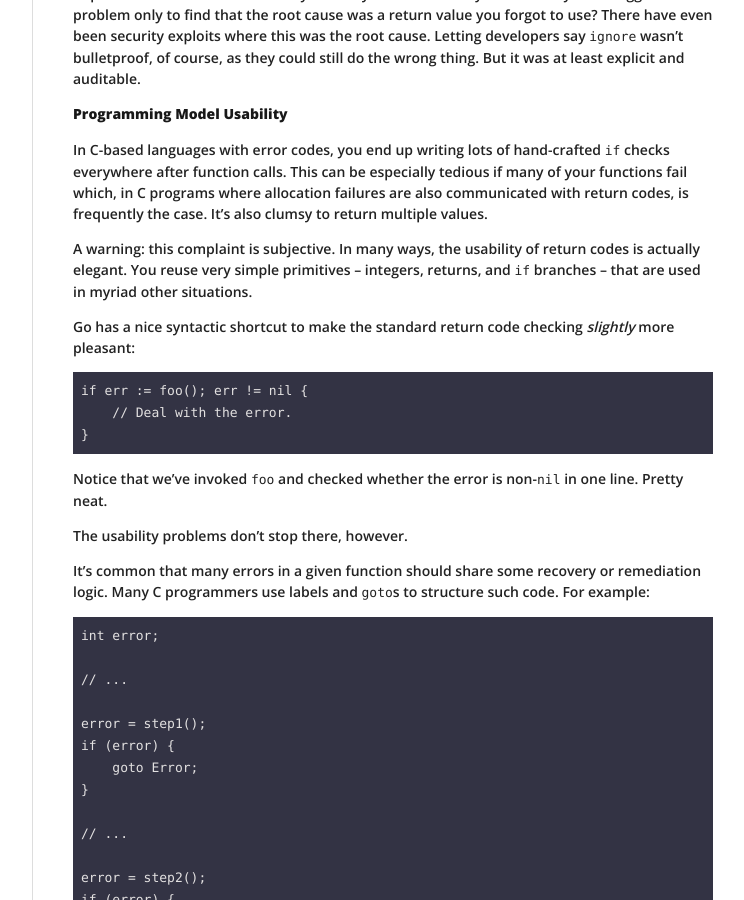
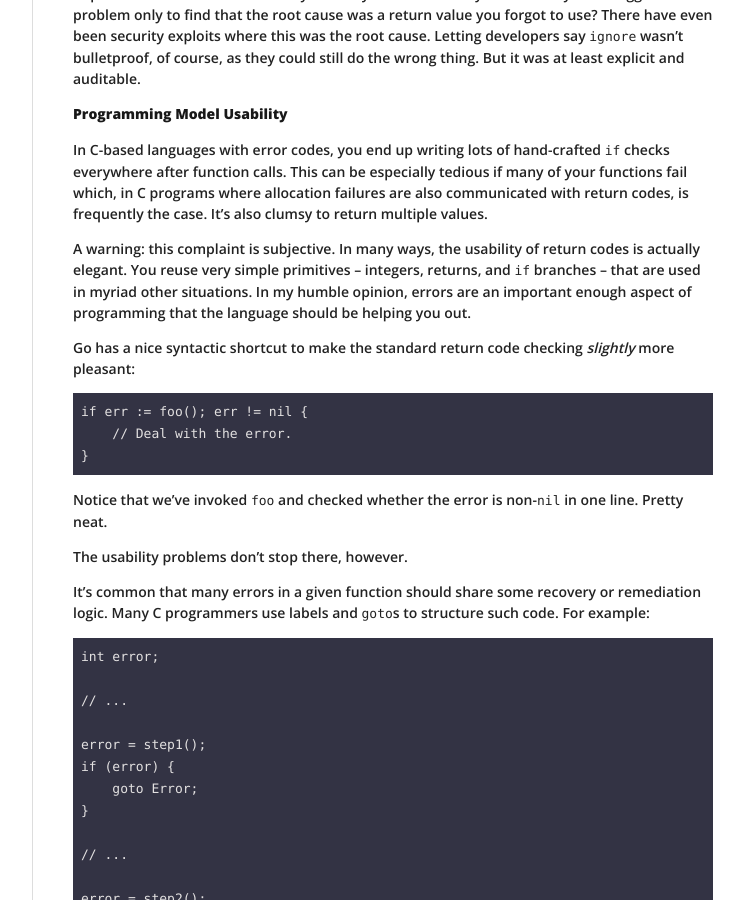
Before and after one commit to joeduffy/joeduffy.github.io, a Jekyll site: the page built from _posts/2016-02-07-the-error-model.md, in a window 1280 px wide and 900 px high, scrolled down 4724 px. Shown: the whole window, without its empty margins (378-1122 px from the left). Built offline with Jekyll 4.4.1, drawn with Linux system fonts in a browser that asks for light colours; nearby versions of some CDN libraries; comment, search, counter and statistics services are not loaded; some of the changed text lies outside the part shown.

Commit message:
Add some new text

```diff
--- a/_posts/2016-02-07-the-error-model.md
+++ b/_posts/2016-02-07-the-error-model.md
@@ -127,7 +127,7 @@ This is the typical pattern, where a return of `0` means success and non-zero me
 
 Most systems offer constants representing the set of error codes rather than magic numbers.  There may or may not be
 functions you can use to get extra information about the most recent error (like `errno` in standard C and
-`GetLastError` in Win32)  A return code really isn't anything special in the language -- it's just a return value.
+`GetLastError` in Win32).  A return code really isn't anything special in the language -- it's just a return value.
 
 C has long used error codes.  As a result, most C-based ecosystems do.  More low-level systems code has been written
 using the return code discipline than any other.  [Linux does](http://linux.die.net/man/3/errno), as do countless
@@ -227,7 +227,8 @@ calls.  This can be especially tedious if many of your functions fail which, in
 also communicated with return codes, is frequently the case.  It's also clumsy to return multiple values.
 
 A warning: this complaint is subjective.  In many ways, the usability of return codes is actually elegant.  You reuse
-very simple primitives -- integers, returns, and `if` branches -- that are used in myriad other situations.
+very simple primitives -- integers, returns, and `if` branches -- that are used in myriad other situations.  In my
+humble opinion, errors are an important enough aspect of programming that the language should be helping you out.
 
 Go has a nice syntactic shortcut to make the standard return code checking *slightly* more pleasant:
 
```
